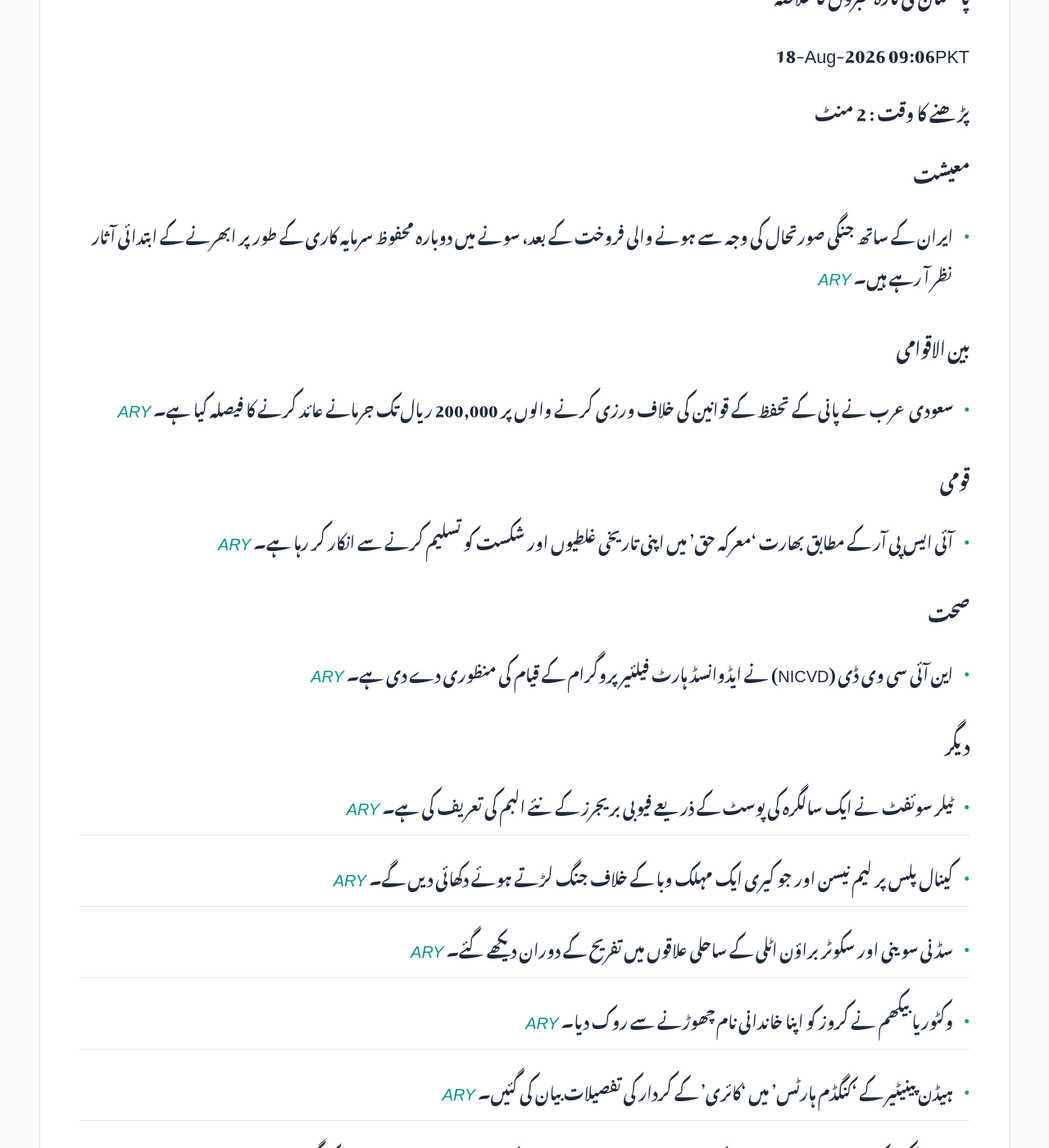
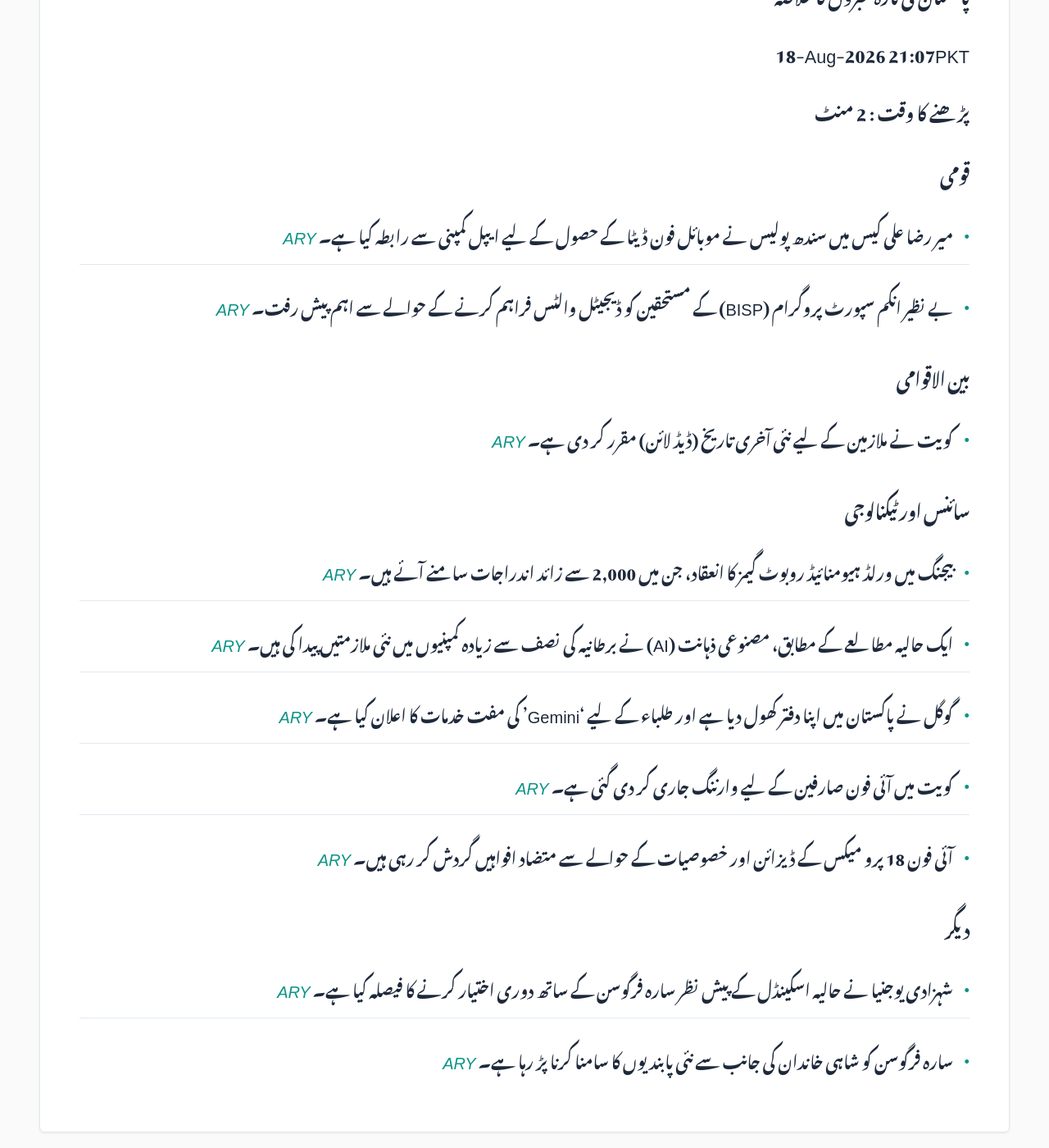
Before and after one commit to zsubzwary/news, a Jekyll site: the page built from ur/index.md, in a window 1280 px wide and 1400 px high, scrolled down 354 px. Shown: the whole window at 82% size. Built offline with Jekyll 4.4.1, drawn with Linux system fonts in a browser that asks for light colours; some web fonts are replaced; comment, search, counter and statistics services are not loaded; some of the changed text lies outside the part shown.

Commit message:
DateTime; 2026-08-18T16:07:18.108Z

```diff
--- a/ur/index.md
+++ b/ur/index.md
@@ -7,26 +7,24 @@ rtl: true
 
 پاکستان کی تازہ خبروں کا خلاصہ
 
- &lrm; 18-Aug-2026 09:06PKT
+ &lrm; 18-Aug-2026 21:07PKT
 
 پڑھنے کا وقت : 2 منٹ
 
-### معیشت
-- ایران کے ساتھ جنگی صورتحال کی وجہ سے ہونے والی فروخت کے بعد، سونے میں دوبارہ محفوظ سرمایہ کاری کے طور پر ابھرنے کے ابتدائی آثار نظر آ رہے ہیں۔ *[ARY](https://arynews.tv/gold-shows-early-signs-of-reclaiming-safe-haven-appeal-after-iran-war-selloff)*
+### قومی
+- میر رضا علی کیس میں سندھ پولیس نے موبائل فون ڈیٹا کے حصول کے لیے ایپل کمپنی سے رابطہ کیا ہے۔ *[ARY](https://arynews.tv/mir-raza-ali-case-apple-team-contacted-by-sindh-police)*
+- بے نظیر انکم سپورٹ پروگرام (BISP) کے مستحقین کو ڈیجیٹل والٹس فراہم کرنے کے حوالے سے اہم پیش رفت۔ *[ARY](https://arynews.tv/digital-wallets-for-bisp-beneficiaries-in-2026)*
 
 ### بین الاقوامی
-- سعودی عرب نے پانی کے تحفظ کے قوانین کی خلاف ورزی کرنے والوں پر 200,000 ریال تک جرمانے عائد کرنے کا فیصلہ کیا ہے۔ *[ARY](https://arynews.tv/saudi-arabia-imposes-fines-up-to-sr200000-for-water-conservation-violations)*
+- کویت نے ملازمین کے لیے نئی آخری تاریخ (ڈیڈ لائن) مقرر کر دی ہے۔ *[ARY](https://arynews.tv/kuwait-sets-new-deadline-for-employees)*
 
-### قومی
-- آئی ایس پی آر کے مطابق بھارت 'معرکہ حق' میں اپنی تاریخی غلطیوں اور شکست کو تسلیم کرنے سے انکار کر رہا ہے۔ *[ARY](https://arynews.tv/marka-e-haq-unraveling-indias-historical-fabrication)*
-
-### صحت
-- این آئی سی وی ڈی (NICVD) نے ایڈوانسڈ ہارٹ فیلئیر پروگرام کے قیام کی منظوری دے دی ہے۔ *[ARY](https://arynews.tv/nicvd-approves-establishment-of-advanced-heart-failure-program)*
+### سائنس اور ٹیکنالوجی
+- بیجنگ میں ورلڈ ہیومنائیڈ روبوٹ گیمز کا انعقاد، جن میں 2,000 سے زائد اندراجات سامنے آئے ہیں۔ *[ARY](https://arynews.tv/world-humanoid-robot-games-return-to-beijing)*
+- ایک حالیہ مطالعے کے مطابق، مصنوعی ذہانت (AI) نے برطانیہ کی نصف سے زیادہ کمپنیوں میں نئی ملازمتیں پیدا کی ہیں۔ *[ARY](https://arynews.tv/ai-creates-new-jobs-in-over-half-of-uk-firms-study)*
+- گوگل نے پاکستان میں اپنا دفتر کھول دیا ہے اور طلباء کے لیے 'Gemini' کی مفت خدمات کا اعلان کیا ہے۔ *[ARY](https://arynews.tv/google-opens-pakistan-office-announces-free-gemini-for-students)*
+- کویت میں آئی فون صارفین کے لیے وارننگ جاری کر دی گئی ہے۔ *[ARY](https://arynews.tv/kuwait-warns-iphone-users)*
+- آئی فون 18 پرو میکس کے ڈیزائن اور خصوصیات کے حوالے سے متضاد افواہیں گردش کر رہی ہیں۔ *[ARY](https://arynews.tv/iphone-18-pro-max-leaks-spark-conflicting-rumors)*
 
 ### دیگر
-- ٹیلر سوئفٹ نے ایک سالگرہ کی پوسٹ کے ذریعے فیوبی بریجرز کے نئے البم کی تعریف کی ہے۔ *[ARY](https://arynews.tv/taylor-swift-hypes-up-phoebe-bridgers-new-album-in-birthday-post)*
-- کینال پلس پر لیم نیسن اور جو کیری ایک مہلک وبا کے خلاف جنگ لڑتے ہوئے دکھائی دیں گے۔ *[ARY](https://arynews.tv/cold-storage-liam-neeson-joe-keery-fight-a-deadly-outbreak-on-canal)*
-- سڈنی سوینی اور سکوٹر براؤن اٹلی کے ساحلی علاقوں میں تفریح کے دوران دیکھے گئے۔ *[ARY](https://arynews.tv/sydney-sweeney-and-scooter-braun-enjoy-italian-coastal-outing)*
-- وکٹوریا بیکھم نے کروز کو اپنا خاندانی نام چھوڑنے سے روک دیا۔ *[ARY](https://arynews.tv/victoria-beckham-blocked-cruz-from-dropping-surname)*
-- ہیڈن پینیٹیر کے 'کنگڈم ہارٹس' میں 'کائری' کے کردار کی تفصیلات بیان کی گئیں۔ *[ARY](https://arynews.tv/hayden-panettieres-role-as-kairi-in-kingdom-hearts-explained)*
-- نیٹ فلکس کی سیریز 'دی ڈپلومیٹ' کے چوتھے سیزن، کاسٹ اور ریلیز کے حوالے سے معلومات فراہم کی گئیں۔ *[ARY](https://arynews.tv/the-diplomat-season-4-netflix-release-window-cast-and-what-we-know)*
+- شہزادی یوجنیا نے حالیہ اسکینڈل کے پیش نظر سارہ فرگوسن کے ساتھ دوری اختیار کرنے کا فیصلہ کیا ہے۔ *[ARY](https://arynews.tv/princess-eugenie-sets-boundaries-with-sarah-ferguson-amid-scandal)*
+- سارہ فرگوسن کو شاہی خاندان کی جانب سے نئی پابندیوں کا سامنا کرنا پڑ رہا ہے۔ *[ARY](https://arynews.tv/sarah-ferguson-faces-new-royal-restriction)*
```
